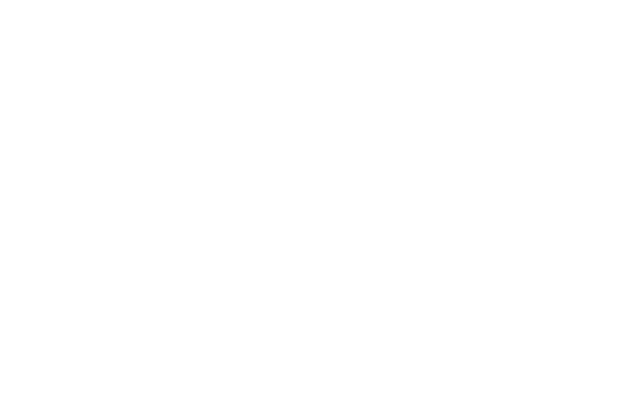
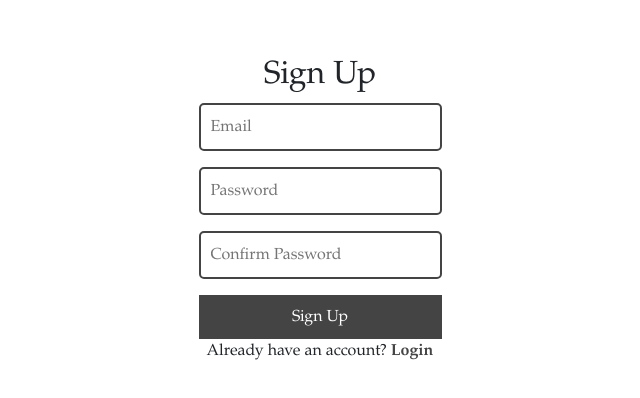
Before and after one commit to kingsawpdx/SpeakEasy, a React (Vite) app: page /signup in a window 1280 px wide. Before the commit this address had no page. Shown: the part 214-612 px from the top of the page, without its empty margins (320-960 px from the left). Built offline with nearby package versions, Linux system fonts and the light colour scheme.

Commit message:
create login page and sign up page... draft, link welcome page to homepage

```diff
--- a/src/App.jsx
+++ b/src/App.jsx
@@ -3,14 +3,19 @@
 import WelcomePage from "./WelcomePage";
 import Homepage from "./Homepage";
 import CategoryPage from "./CategoryPage";
-import { useState } from "react";
+//import { useState } from "react";
+import Login from "./Login/Login";
+import SignUp from "./SignUp/SignUp";
+
 
 
 
 function App() {
   return (
     <Routes>
-      <Route path="/" element={<WelcomePage />} />
+      <Route path="*" element={<WelcomePage />} />
+      <Route path="/login" element={<Login />} />
+      <Route path="/signup" element={<SignUp />} />
       <Route path="/home" element={<Homepage />} />
       <Route path="/category/:categoryId" element={<CategoryPage />} />
     </Routes>
--- /dev/null
+++ b/src/Login/Login.css
@@ -0,0 +1,61 @@
+.auth-container {
+  display: flex;
+  flex-direction: column;
+  align-items: center;
+  justify-content: center;
+  height: 100vh;
+  text-align: center;
+  font-family: Palatino, URW Palladio L, serif;
+}
+
+h2 {
+  font-size: 2rem;
+  margin-bottom: 1rem;
+}
+
+form {
+  display: flex;
+  flex-direction: column;
+  gap: 1rem;
+  width: 100%;
+  max-width: 300px;
+}
+
+input {
+  padding: 10px;
+  font-size: 1rem;
+  border: 1px solid black;
+  border-radius: 5px;
+  width: 100%;
+}
+
+button {
+  padding: 10px;
+  font-size: 1rem;
+  background: black;
+  color: white;
+  border: none;
+  cursor: pointer;
+  transition: 0.3s;
+  border-radius: 5px;
+}
+
+button:hover {
+  background: grey;
+}
+
+p {
+  margin-top: 1rem;
+  font-size: 1rem;
+}
+
+p a {
+  color: black;
+  text-decoration: none;
+  font-weight: bold;
+}
+
+p a:hover {
+  text-decoration: underline;
+  color: grey;
+}
--- /dev/null
+++ b/src/Login/Login.jsx
@@ -0,0 +1,50 @@
+import { useState } from "react";
+import { useNavigate } from "react-router-dom";
+import "./Login.css";
+
+const Login = () => {
+  const [email, setEmail] = useState("");
+  const [password, setPassword] = useState("");
+  const [error, setError] = useState("");
+  const navigate = useNavigate();
+
+  const handleLogin = async (e) => {
+    e.preventDefault();
+    setError("");
+
+    // Simulate authentication (replace with real API request)
+    if (email === "test@example.com" && password === "password123") {
+      navigate("/"); // Redirect to homepage
+    } else {
+      setError("Invalid email or password.");
+    }
+  };
+
+  return (
+    <div className="auth-container">
+      <h2>Login</h2>
+      {error && <p className="error-message">{error}</p>}
+      <form onSubmit={handleLogin}>
+        <input
+          type="email"
+          placeholder="Email"
+          value={email}
+          onChange={(e) => setEmail(e.target.value)}
+          required
+        />
+        <input
+          type="password"
+          placeholder="Password"
+          value={password}
+          onChange={(e) => setPassword(e.target.value)}
+          required
+        />
+        <button type="submit">Login</button>
+      </form>
+      <p>Don't have an account? <Link to="/signup">Sign up</Link></p>
+
+    </div>
+  );
+};
+
+export default Login;
--- /dev/null
+++ b/src/SignUp/SignUp.css
@@ -0,0 +1,61 @@
+.auth-container {
+  display: flex;
+  flex-direction: column;
+  align-items: center;
+  justify-content: center;
+  height: 100vh;
+  text-align: center;
+  font-family: Palatino, URW Palladio L, serif;
+}
+
+h2 {
+  font-size: 2rem;
+  margin-bottom: 1rem;
+}
+
+form {
+  display: flex;
+  flex-direction: column;
+  gap: 1rem;
+  width: 100%;
+  max-width: 300px;
+}
+
+input {
+  padding: 10px;
+  font-size: 1rem;
+  border: 2px solid #444;
+  border-radius: 5px;
+  width: 100%;
+}
+
+button {
+  padding: 10px;
+  font-size: 1rem;
+  background: #444;
+  color: white;
+  border: none;
+  cursor: pointer;
+  transition: 0.3s;
+  border-radius: 5px;
+}
+
+button:hover {
+  background: #666;
+}
+
+p {
+  margin-top: 1rem;
+  font-size: 1rem;
+}
+
+p a {
+  color: #444;
+  text-decoration: none;
+  font-weight: bold;
+}
+
+p a:hover {
+  text-decoration: underline;
+  color: #666;
+}
--- /dev/null
+++ b/src/SignUp/SignUp.jsx
@@ -0,0 +1,61 @@
+import { useState } from "react";
+import { useNavigate } from "react-router-dom";
+import "./SignUp.css";
+import { Link } from "react-router-dom";
+
+const SignUp = () => {
+  const [email, setEmail] = useState("");
+  const [password, setPassword] = useState("");
+  const [confirmPassword, setConfirmPassword] = useState("");
+  const [error, setError] = useState("");
+  const navigate = useNavigate();
+
+  const handleSignUp = async (e) => {
+    e.preventDefault();
+    setError("");
+
+    if (password !== confirmPassword) {
+      setError("Passwords do not match.");
+      return;
+    }
+
+    // Simulate user registration (replace with actual API request)
+    console.log("User signed up:", { email, password });
+    navigate("/login"); // Redirect to login page after signup
+  };
+
+  return (
+    <div className="auth-container">
+      <h2>Sign Up</h2>
+      {error && <p className="error-message">{error}</p>}
+      <form onSubmit={handleSignUp}>
+        <input
+          type="email"
+          placeholder="Email"
+          value={email}
+          onChange={(e) => setEmail(e.target.value)}
+          required
+        />
+        <input
+          type="password"
+          placeholder="Password"
+          value={password}
+          onChange={(e) => setPassword(e.target.value)}
+          required
+        />
+        <input
+          type="password"
+          placeholder="Confirm Password"
+          value={confirmPassword}
+          onChange={(e) => setConfirmPassword(e.target.value)}
+          required
+        />
+        <button type="submit">Sign Up</button>
+      </form>
+      <p>Already have an account? <Link to="/login">Login</Link></p>
+
+    </div>
+  );
+};
+
+export default SignUp;
--- a/src/WelcomePage.css
+++ b/src/WelcomePage.css
@@ -5,7 +5,8 @@
   justify-content: space-between;
   height: 100vh;
   padding: 2rem;
-  font-family: Arial, sans-serif;
+  font-family: Palatino, URW Palladio L, serif;
+
 }
 
 .welcome-header {
@@ -13,19 +14,16 @@
   justify-content: space-between;
   width: 100%;
   padding: 1rem;
+  background-color: black;
 }
 
 .logo {
-  font-size: 1.5rem;
+  font-size: 2rem;
   font-weight: bold;
+  color: white;
+  padding: 1rem;
 }
 
-.menu-button {
-  background: none;
-  border: none;
-  font-size: 1.5rem;
-  cursor: pointer;
-}
 
 .content {
   text-align: center;
@@ -98,3 +96,43 @@
     transform: translateY(0);
   }
 }
+
+.menu-container {
+  position: relative;
+}
+
+
+
+.menu-button {
+  background: none;
+  border: none;
+  font-size: 1.5rem;
+  cursor: pointer;
+}
+
+.dropdown-menu {
+  position: absolute;
+  top: 60px;
+  right: 10px;
+  background: white;
+  border: 1px solid black;
+  border-radius: 5px;
+  box-shadow: 0px 0px 10px rgba(0, 0, 0, 0.2);
+  padding: 0.5rem;
+  display: flex;
+  flex-direction: column;
+  min-width: 150px;
+}
+
+.menu-item {
+  padding: 0.5rem;
+  text-decoration: none;
+  color: black;
+  font-size: 1rem;
+  transition: background 0.3s ease;
+}
+
+.menu-item:hover {
+  background: grey;
+  color: white;
+}
--- a/src/WelcomePage.jsx
+++ b/src/WelcomePage.jsx
@@ -1,23 +1,38 @@
 //npm install react-icons
-import { Link } from "react-router-dom";
+import React, { useState } from "react";
+import { Link, useNavigate } from "react-router-dom";
 import "./WelcomePage.css";
-import { useNavigate } from "react-router-dom";
 import { FaEnvelope, FaYoutube, FaInstagram } from "react-icons/fa";
 
 const WelcomePage = () => {
+  const [menuOpen, setMenuOpen] = useState(false);
   const navigate = useNavigate();
+
+  const toggleMenu = () => {
+    setMenuOpen(!menuOpen);
+  };
+
   return (
     <div className="welcome-container">
       <header className="welcome-header">
         <h1 className="logo">SpeakEasy</h1>
-        <button className="menu-button">☰</button>
+        <button className="menu-button" onClick={toggleMenu}>☰</button>
+
+        {menuOpen && (
+          <div className="dropdown-menu">
+            <Link to="/login" className="menu-item">Login</Link>
+            <Link to="/signup" className="menu-item">Sign Up</Link>
+          </div>
+        )}
       </header>
+
+
       <div className="content">
         <p className="intro-text">
           SpeakEasy is an Augmentative and Alternative Communication (AAC) web
           app designed to assist individuals in communication.
         </p>
-        <Link to="/" className="start-button">
+        <Link to="/home" className="start-button">
           Let's Get Started →
         </Link>
       </div>
--- a/src/main.jsx
+++ b/src/main.jsx
@@ -3,20 +3,24 @@
 import App from './App.jsx';
 import { BrowserRouter, Routes, Route } from 'react-router';
 
-import CategoryPage from './CategoryPage.jsx';
+//import CategoryPage from './CategoryPage.jsx';
 import 'bootstrap/dist/css/bootstrap.min.css';
 
-import WelcomePage from './WelcomePage';
-import Homepage from "./Homepage.jsx";
+//import WelcomePage from './WelcomePage';
+//import Homepage from "./Homepage.jsx";
 
 
 createRoot(document.getElementById('root')).render(
   <BrowserRouter>
-    <Routes>
+      <App />
+   {/*} <Routes>
       <Route path="/" element={<App />} />
+      <Route path="/login" element={<Login />} />
+      <Route path="/signup" element={<SignUp />} />
       <Route path="/category/:categoryId" element={<CategoryPage />} />
       <Route path="/welcome" element={<WelcomePage />} />
       <Route path="/home" element={<Homepage />} />
-    </Routes>
+</Routes> */}
+
   </BrowserRouter>
 );
```
